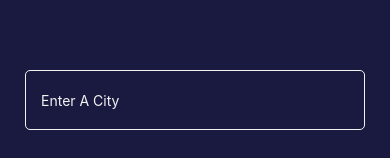
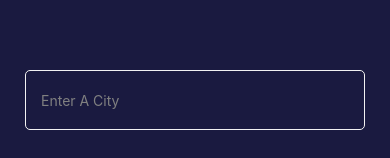
Before and after one commit to llannerblad/CityPop-reactnative, a React Native app: screen /City in a window 390 px wide. Shown: the part 224-382 px from the top of the page. Built offline with nearby package versions, Linux system fonts and the light colour scheme.

Commit message:
changed textinput color

```diff
--- a/app/components/SearchComponent.tsx
+++ b/app/components/SearchComponent.tsx
@@ -26,6 +26,7 @@ export const SearchComponent = ({ onPress, title, input, setInput, placeholder }
                     <Text style={css.global.title2}>{title}</Text>
                 </View>
                 <TextInput
+                placeholderTextColor={"grey"}
                 style={css.global.input}
                 onChangeText={(text) => {
                     setInput(text);
```
